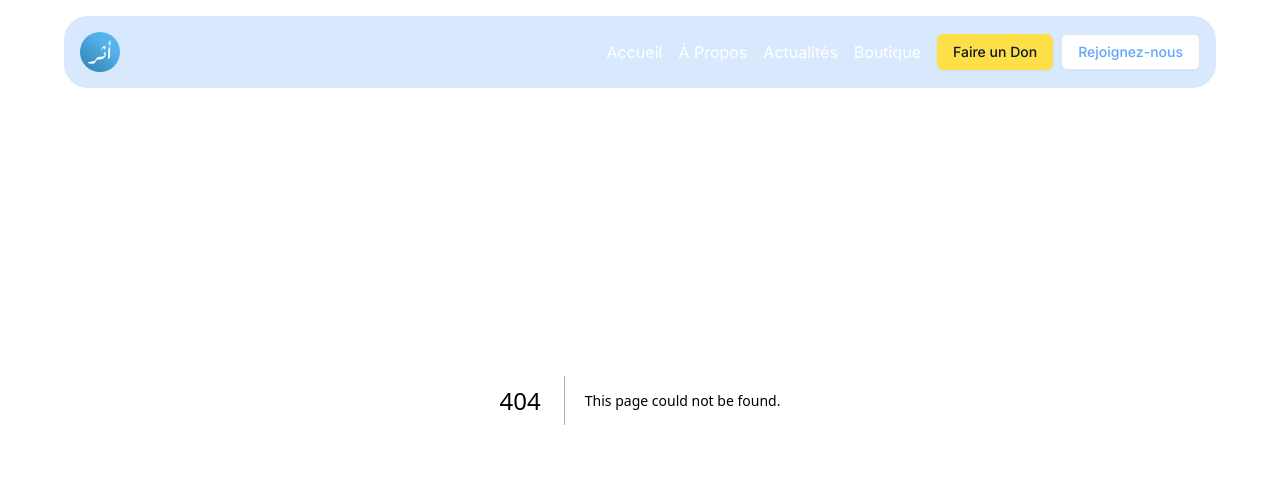
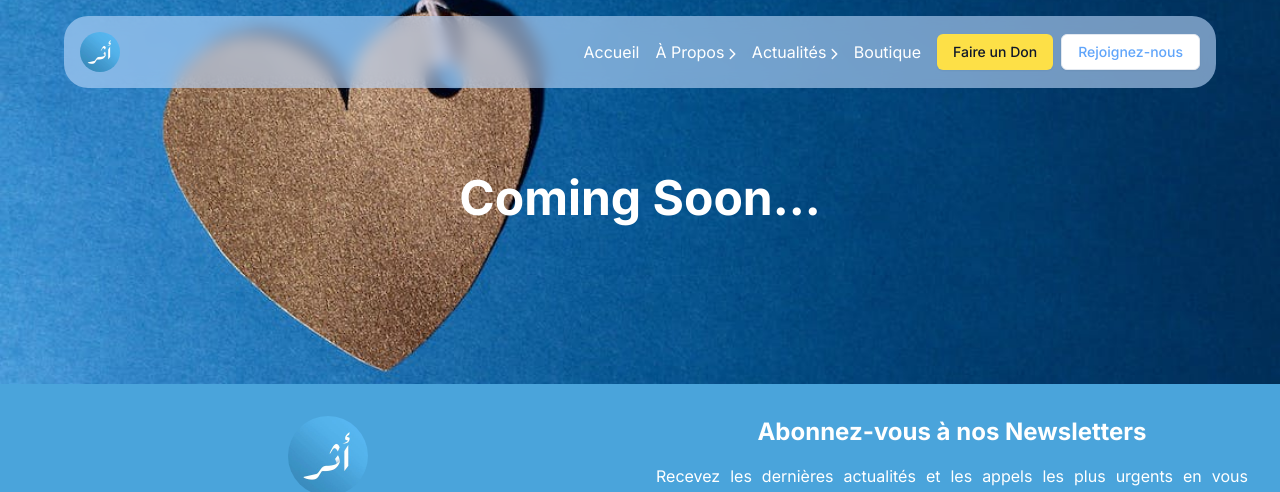
Before and after one commit to Khalid4dev/Athar-2.0, a Next.js app: page /News in a window 1280 px wide. Before the commit this address had no page. Shown: the top 492 px of the page. Built offline with nearby package versions, Linux system fonts and the light colour scheme.

Commit message:
nav bar an routes config idk how much

```diff
--- a/src/app/AboutUs/page.tsx
+++ b/src/app/AboutUs/page.tsx
@@ -4,12 +4,12 @@ import PageTitle from "../../components/PageTitle";
 import pfp from "../../assets/images/pfp.jpg";
 import kidsImage from "../../assets/images/kids.jpg";
 import Image from "next/image";
-
+import Link from "next/link";
 const AboutUsPage = () => {
   return (
     <>
       <PageTitle title="A propos" />
-      <section className="bg-white p-8">
+      <section id="WhoUs" className="bg-white p-8">
         <div className="flex justify-center p-8">
           <div className="grid grid-cols-1 sm:grid-cols-2 max-w-screen-xl">
             <div className="p-5  order-1 sm:order-1 flex flex-col justify-center items-center">
@@ -42,7 +42,7 @@ const AboutUsPage = () => {
                 alt=""
               />
             </div>
-            <div className="p-5 flex flex-col justify-center items-center order-3 sm:order-4">
+            <div id="Mission" className="p-5 flex flex-col justify-center items-center order-3 sm:order-4">
               <div className="mb-8">
                 <div className="text-2xl font-bold">Notre Missions</div>
               </div>
@@ -111,7 +111,7 @@ const AboutUsPage = () => {
           </div>
         </div>
       </section>
-      <section>
+      <section id="TeamMembers">
         <h2 className="text-center text-3xl text-black font-bold mb-8">
           Notre Équipe
         </h2>
@@ -131,9 +131,13 @@ const AboutUsPage = () => {
       </section>
 
       <div className="text-center mt-8">
-        <button className="bg-cyan-300 text-black px-4 py-2 hover:bg-cyan-100 transition duration-300 ease-in-out transform hover:scale-105 focus:outline-none focus:ring focus:border-cyan-500">
-          Voir plus
-        </button>
+        <Link
+          href="/TeamMembers"
+        >
+          <button className="bg-cyan-300 text-black px-4 py-2 hover:bg-cyan-100 transition duration-300 ease-in-out transform hover:scale-105 focus:outline-none focus:ring focus:border-cyan-500">
+            Voir plus
+          </button>
+        </Link>
       </div>
       {/* <section>
                 <div className="grid grid-cols-1 sm:grid-cols-2 gap-8 py-20 mx-auto max-w-screen-xl">
--- /dev/null
+++ b/src/app/Boutique/page.tsx
@@ -0,0 +1,9 @@
+import PageTitle from "../../components/PageTitle";
+
+export default function Home() {
+  return (
+    <main>
+      <PageTitle title="Coming Soon..." />
+    </main>
+  );
+}
--- /dev/null
+++ b/src/app/News/page.tsx
@@ -0,0 +1,9 @@
+import PageTitle from "../../components/PageTitle";
+
+export default function Home() {
+  return (
+    <main>
+      <PageTitle title="Coming Soon..." />
+    </main>
+  );
+}
--- a/src/app/layout.tsx
+++ b/src/app/layout.tsx
@@ -17,9 +17,24 @@ export default function RootLayout({
 }>) {
   const navItems = [
     { name: "Accueil", href: "/" },
-    { name: "À Propos", href: "/AboutUs" },
-    { name: "Actualités", href: "/Participate" },
-    { name: "Boutique", href: "/TeamMembers" },
+    {
+      name: "À Propos",
+      href: "/AboutUs",
+      children: [
+        { name: "Qui sommes-nous?", href: "/AboutUs#WhoUs" },
+        { name: "Mission et valeurs", href: "/AboutUs#Mission" },
+        { name: "Notre équipe", href: "/TeamMembers" },
+      ],
+    },
+    {
+      name: "Actualités",
+      href: "/News",
+      children: [
+        { name: "sub item 1", href: "/subitem1" },
+        { name: "sub item 2", href: "/subitem2" },
+      ],
+    },
+    { name: "Boutique", href: "/Boutique" },
   ];
 
   return (
--- a/src/components/navbar.tsx
+++ b/src/components/navbar.tsx
@@ -5,10 +5,12 @@ import { FontAwesomeIcon } from "@fortawesome/react-fontawesome";
 import { faTimes } from "@fortawesome/free-solid-svg-icons";
 import Image from "next/image";
 import Link from "next/link";
-
+import { faChevronDown } from '@fortawesome/free-solid-svg-icons';
+import { faChevronRight } from "@fortawesome/free-solid-svg-icons";
 interface NavItem {
   name: string;
   href: string;
+  children?: NavItem[];
 }
 
 interface NavbarProps {
@@ -38,15 +40,47 @@ const Navbar: React.FC<NavbarProps> = ({ navItems }) => {
             ☰
           </button>
           <div className="hidden md:flex items-center space-x-4">
-            {navItems.map((item) => (
+            {navItems.map((item) => {
+              const [isDropdownVisible, setIsDropdownVisible] = useState(false);
+
+              return (
+                <div
+                  className="relative group"
+                  key={item.name}
+                  onMouseEnter={() => setIsDropdownVisible(true)}
+                  onMouseLeave={() => setIsDropdownVisible(false)}
+                >
                   <Link
-                key={item.name}
+                    className="text-white hover:text-blue-500"
                     href={item.href}
-                className="text-white hover:text-blue-500"
                   >
                     {item.name}
+                    {item.children && (
+                      <FontAwesomeIcon
+                        icon={
+                          isDropdownVisible ? faChevronDown : faChevronRight
+                        }
+                        className="ml-1"
+                        style={{ fontSize: "0.75rem" }}
+                      />
+                    )}
+                  </Link>
+                  {item.children && (
+                    <div className="absolute mt-0.5 left-0 w-48 rounded-md shadow-lg bg-blue-200 backdrop-blur ring-1 ring-black ring-opacity-5 overflow-hidden z-50 opacity-0 invisible group-hover:opacity-100 group-hover:visible transition-opacity duration-200 delay-150">
+                      {item.children.map((child) => (
+                        <Link
+                          className="block px-4 py-2 text-sm text-gray-700 hover:bg-blue-400 hover:text-white"
+                          href={child.href}
+                          key={child.name}
+                        >
+                          {child.name}
                         </Link>
                       ))}
+                    </div>
+                  )}
+                </div>
+              );
+            })}
             <div className="flex items-center space-x-2">
               <Button
                 variant="secondary"
@@ -54,10 +88,7 @@ const Navbar: React.FC<NavbarProps> = ({ navItems }) => {
               >
                 Faire un Don
               </Button>
-              <Link
-                key="Rejoignez-nous"
-                href="/participer#JoinUs"
-              >
+              <Link key="Rejoignez-nous" href="/participer#JoinUs">
                 <Button
                   variant="outline"
                   className="hover:bg-blue-300 bg-white hover:border-blue-300  text-blue-400 "
```
Also changed, not shown: src/app/page.tsx (+1 -7 lines). Lines whose indentation alone changed are shown as unchanged.
